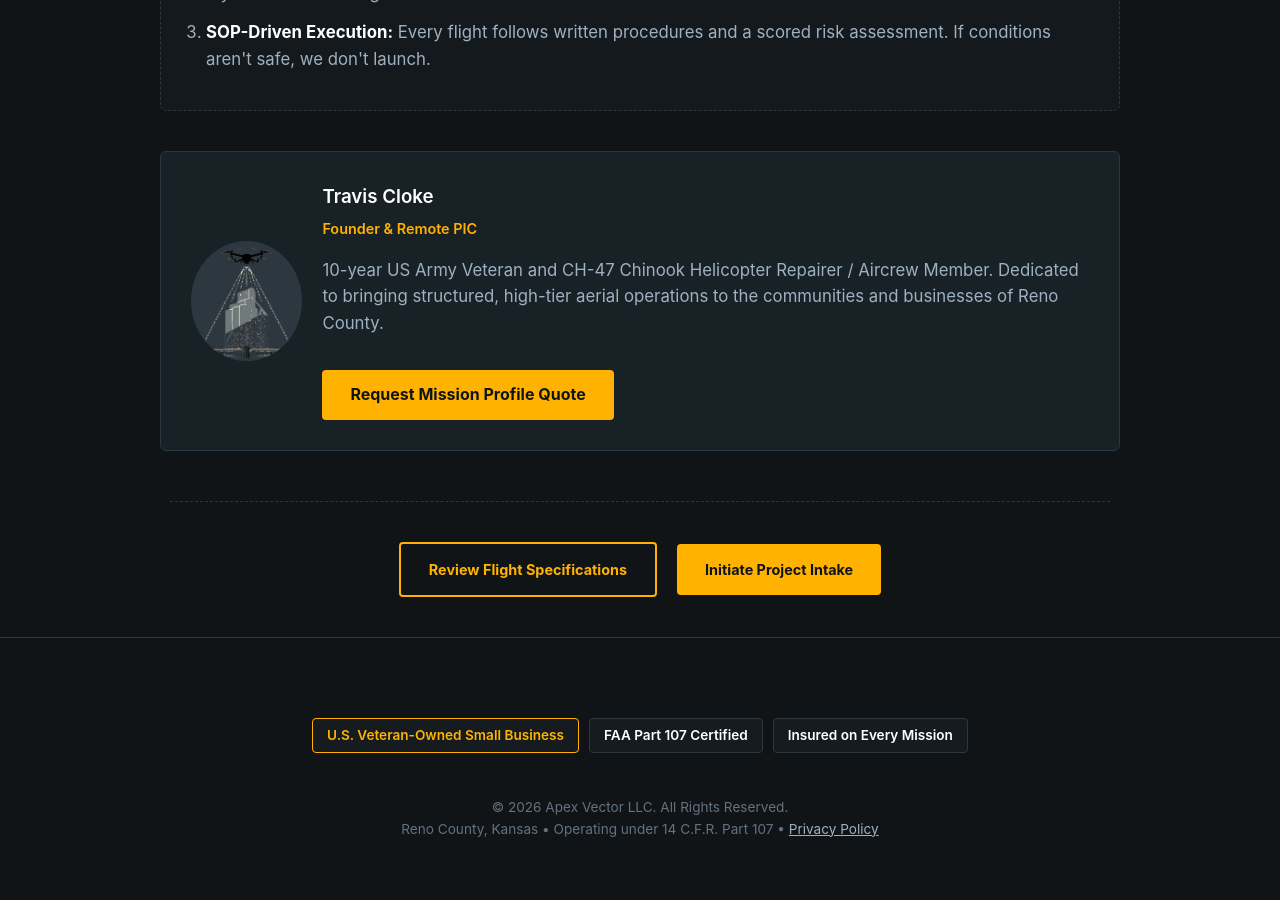
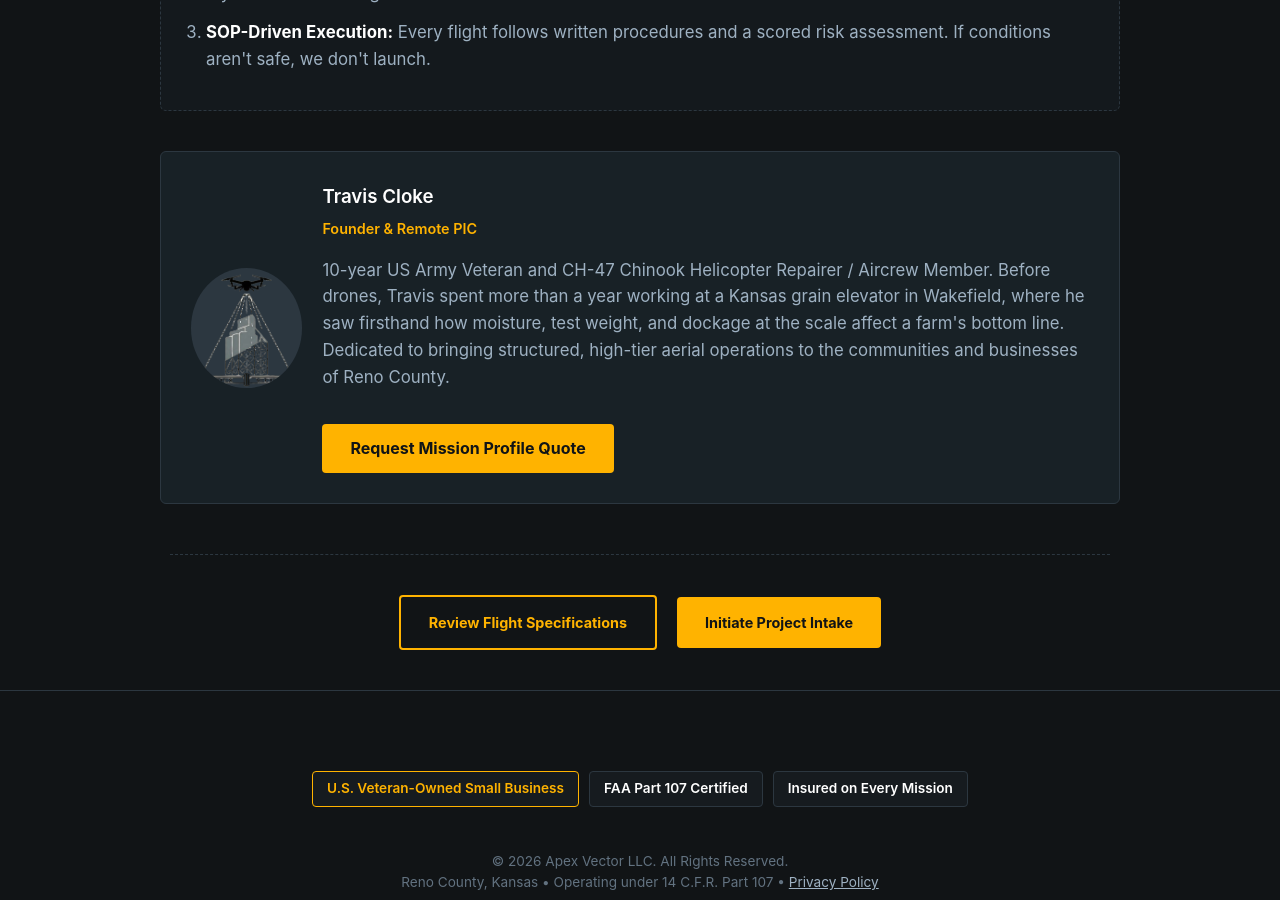
Before and after one commit to traviscloke126/traviscloke126.github.io, a Jekyll site: the page built from index.md, in a window 1280 px wide and 900 px high, scrolled down 1796 px. Built offline with Jekyll 4.4.1, drawn with Linux system fonts in a browser that asks for light colours.

Commit message:
Add grain elevator background to founder bio
Co-Authored-By: Claude Opus 5.5 <noreply@anthropic.com>
Claude-Session: https://claude.ai/code/session_01DTVbw9L2brxPttyoXfYaa5

```diff
--- a/index.md
+++ b/index.md
@@ -54,7 +54,7 @@ In Army Aviation, compliance and preventative maintenance aren't optional—they
     <div class="founder-bio">
         <h3>Travis Cloke</h3>
         <span class="founder-title">Founder & Remote PIC</span>
-              <p>10-year US Army Veteran and CH-47 Chinook Helicopter Repairer / Aircrew Member. Dedicated to bringing structured, high-tier aerial operations to the communities and businesses of Reno County.</p>
+              <p>10-year US Army Veteran and CH-47 Chinook Helicopter Repairer / Aircrew Member. Before drones, Travis spent more than a year working at a Kansas grain elevator in Wakefield, where he saw firsthand how moisture, test weight, and dockage at the scale affect a farm's bottom line. Dedicated to bringing structured, high-tier aerial operations to the communities and businesses of Reno County.</p>
               <a href="#" class="btn-primary trigger-quote-modal" style="display: inline-block; text-decoration: none; margin-top: 1rem;">Request Mission Profile Quote</a>
     </div>
 
```
